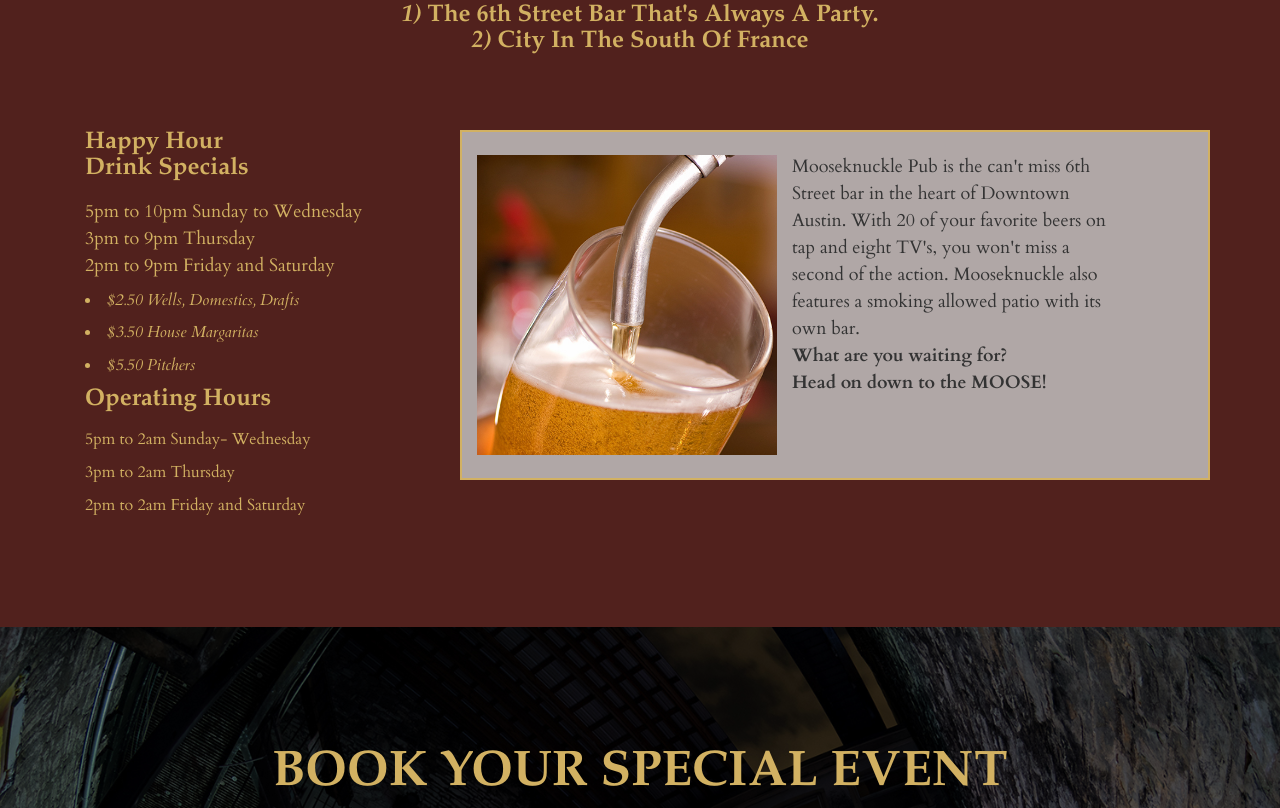
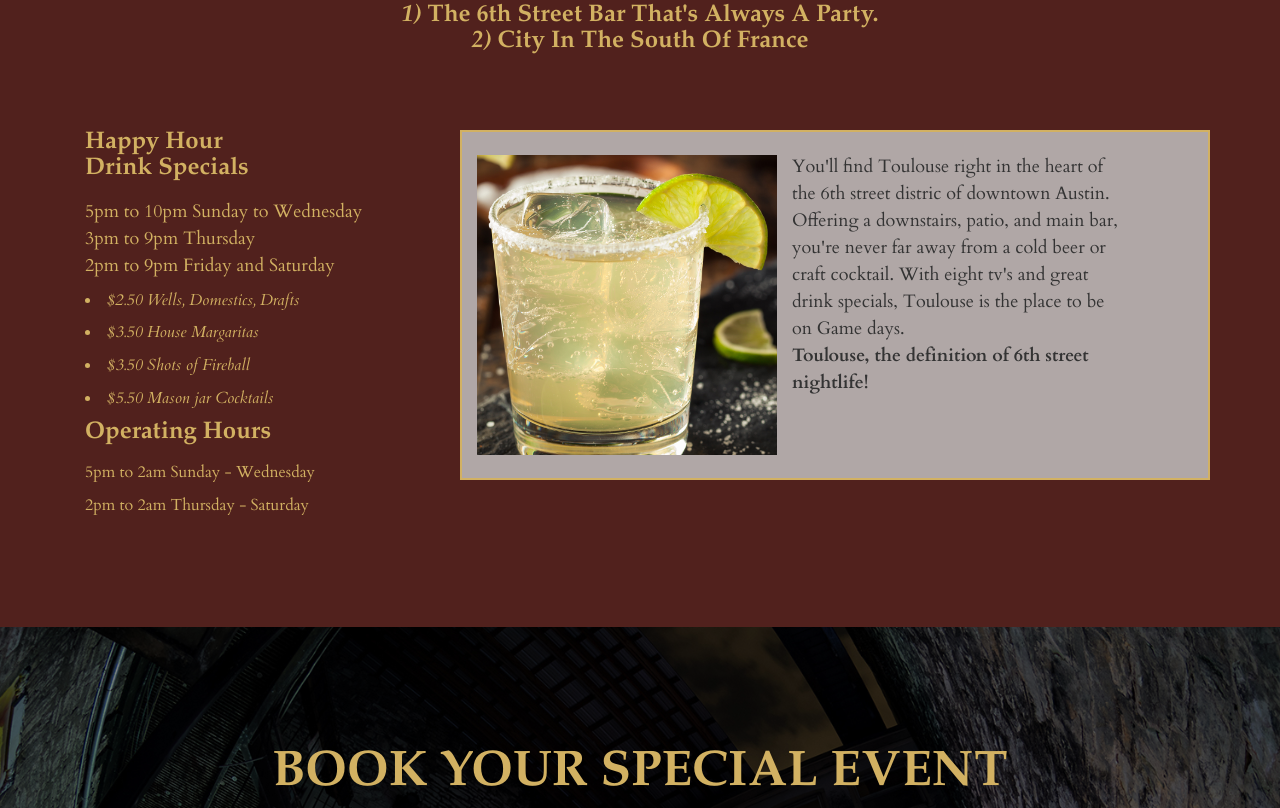
Before and after one commit to 54Pines/Toulouse, a plain HTML site: page index.html in a window 1280 px wide. Shown: the part 992-1800 px from the top of the page. Drawn offline with Linux system fonts and the light colour scheme.

Commit message:
hours changes, copy writing

```diff
--- a/index.html
+++ b/index.html
@@ -106,16 +106,16 @@
                                 </li>
                                 <li><em>$3.50 House Margaritas</em>
                                 </li>
-                                <li><em>$5.50 Pitchers</em>
+                                <li><em>$3.50 Shots of Fireball</em>
+                                </li>
+                                <li><em>$5.50 Mason jar Cocktails</em>
                                 </li>
                             </ul>
                             <h3 class="media-heading">Operating Hours</h3>
                             <ul style="list-style: none">
-                                <li>5pm to 2am Sunday- Wednesday
+                                <li>5pm to 2am Sunday - Wednesday
                                 </li>
-                                <li>3pm to 2am Thursday
-                                </li>
-                                <li>2pm to 2am Friday and Saturday
+                                <li>2pm to 2am Thursday - Saturday
                                 </li>
                             </ul>
                         </div>
@@ -123,12 +123,12 @@
                 </div>
                 <div class="col-md-8 wow fadeIn" data-wow-delay=".6s">
                     <div class="media special-box">
-                        <div class="img img-responsive col-md-6" style="background-image: url(img/draftbeer.jpg);">
+                        <div class="img img-responsive col-md-6" style="background-image: url(img/marg.jpg);">
                         </div>
                         <div class="col-md-6">
                             <h3 class="media-heading col-xs-7 col-xs-offset-3 col-sm-7 col-sm-offset-3 col-md-10 col-md-offset-2"></h3>
-                            <p> Mooseknuckle Pub is the can't miss 6th Street bar in the heart of Downtown Austin. With 20 of your favorite beers on tap and eight TV's, you won't miss a second of the action. Mooseknuckle also features a smoking allowed patio with its own bar.
-                                <br><strong>What are you waiting for? <br> Head on down to the MOOSE!</strong></p>
+                            <p>You'll find Toulouse right in the heart of the 6th street distric of downtown Austin. Offering a downstairs, patio, and main bar, you're never far away from a cold beer or craft cocktail. With eight tv's and great drink specials, Toulouse is the place to be on Game days.
+                                <br><strong>Toulouse, the definition of 6th street nightlife!</strong></p>
                         </div>
                     </div>
                 </div>
@@ -345,10 +345,11 @@
                 <div class="col-lg-12">
                     <h2>Contact Us!</h2>
                     <hr class="colored">
-                    <p>Get social with us or drop us a line!</p>
+                    <p>Drop us a line!</p>
                 </div>
             </div>
-            <div class="row content-row ">
+            <!-- WAITING FOR SOCIAL LINKS
+             <div class="row content-row ">
                 <div class="col-md-6 col-md-offset-3">
                     <ul class="list-unstyled list-inline social">
                         <li class="col-xs-4 text-center"><a href="#"><i class="fa fa-facebook-official" aria-hidden="true"></i></a></li>
@@ -356,7 +357,7 @@
                         <li class="col-xs-4 text-center"><a href="#"><i class="fa fa-twitter-square" aria-hidden="true"></i></a></li>
                     </ul>
                 </div>
-            </div>
+            </div> -->
         </div>
         <hr class="colored">
         <div class="container wow fadeIn">
@@ -422,7 +423,7 @@
                         <ul class="list-inline other-bars">
                             <li class="col-xs-12 col-md-4 "><a class="btn btn-outline-dark" href="http://thelibraryaustin.com">The Library</a></li>
                             <li class="col-xs-12 col-md-4 "><a class="btn btn-outline-dark" href="http://thirstynickelaustin.com">Thirsty Nickel</a></li>
-                            <li class="col-xs-12 col-md-4 "><a class="btn btn-outline-dark" href="http://moosknucklepub.com">Mooseknuckle Pub</a></li>
+                            <li class="col-xs-12 col-md-4 "><a class="btn btn-outline-dark" href="http://mooseknucklepub.com">Mooseknuckle Pub</a></li>
                         </ul>
                     </div>
                 </div>
```
Also changed, not shown: 1 other file.
